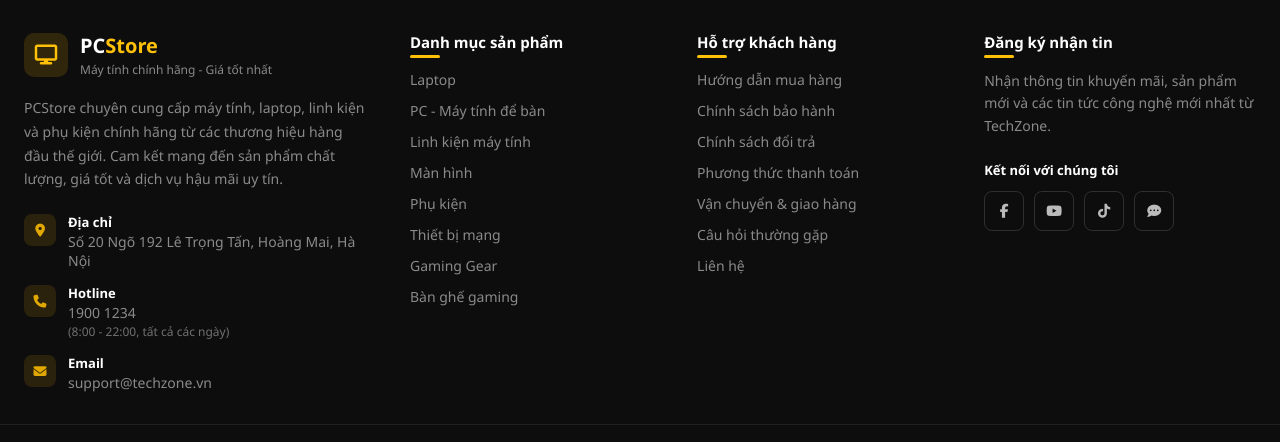
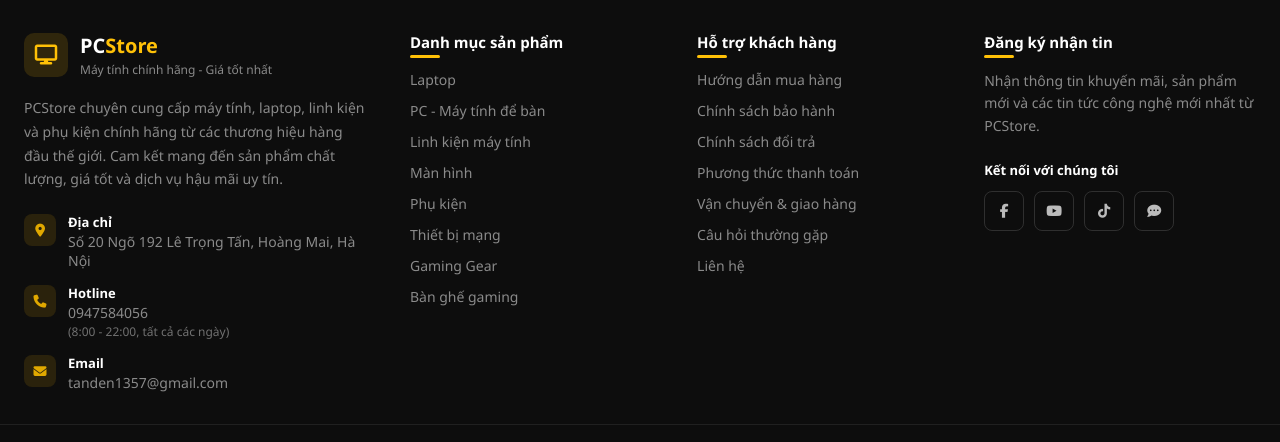
Before and after one commit to batanvlog2503/PCStore, a React (Vite) app in the folder frontend/: page / in a window 1280 px wide. Shown: the part 3708-4150 px from the top of the page. Built offline with nearby package versions, Linux system fonts and the light colour scheme; no server answers.

Commit message:
test deploy

```diff
--- a/frontend/src/components/layout/Footer/Footer.jsx
+++ b/frontend/src/components/layout/Footer/Footer.jsx
@@ -105,7 +105,7 @@ const Footer = () => {
                 <i className="fa-solid fa-phone"></i>
                 <div>
                   <strong>Hotline</strong>
-                  <span>1900 1234</span>
+                  <span>0947584056</span>
                   <em>(8:00 - 22:00, tất cả các ngày)</em>
                 </div>
               </li>
@@ -113,7 +113,7 @@ const Footer = () => {
                 <i className="fa-solid fa-envelope"></i>
                 <div>
                   <strong>Email</strong>
-                  <span>support@techzone.vn</span>
+                  <span>tanden1357@gmail.com</span>
                 </div>
               </li>
             </ul>
@@ -154,7 +154,7 @@ const Footer = () => {
             <h3>Đăng ký nhận tin</h3>
             <p>
               Nhận thông tin khuyến mãi, sản phẩm mới và các tin tức công nghệ
-              mới nhất từ TechZone.
+              mới nhất từ PCStore.
             </p>
 
             <h4>Kết nối với chúng tôi</h4>
--- a/frontend/src/layouts/AdminLayout/AdminLayout.scss
+++ b/frontend/src/layouts/AdminLayout/AdminLayout.scss
@@ -332,9 +332,6 @@ $bp-lg: 992px;
       }
     }
 
-    // Accordion: dùng grid-template-rows 0fr -> 1fr để có animation
-    // chiều cao mượt mà (transition height: auto không hoạt động được
-    // trực tiếp trong CSS thuần, đây là cách lách chuẩn hiện nay)
     .nav-submenu {
       display: grid;
       grid-template-rows: 0fr;
@@ -380,7 +377,8 @@ $bp-lg: 992px;
     display: flex;
     align-items: center;
     gap: 12px;
-    padding: 11px 14px;
+    padding: 14px 14px;
+    margin-bottom: 18px;
     border: none;
     border-radius: 10px;
     background: none;
```
